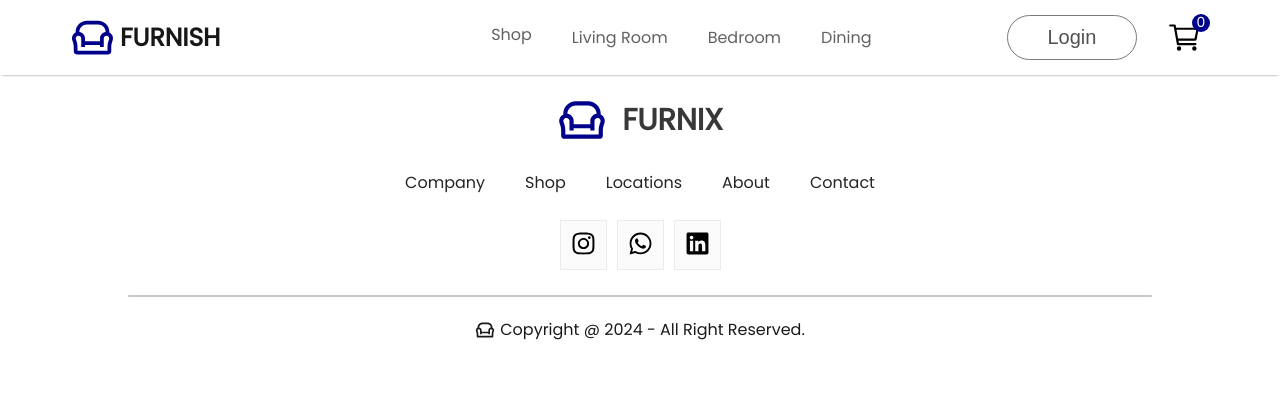
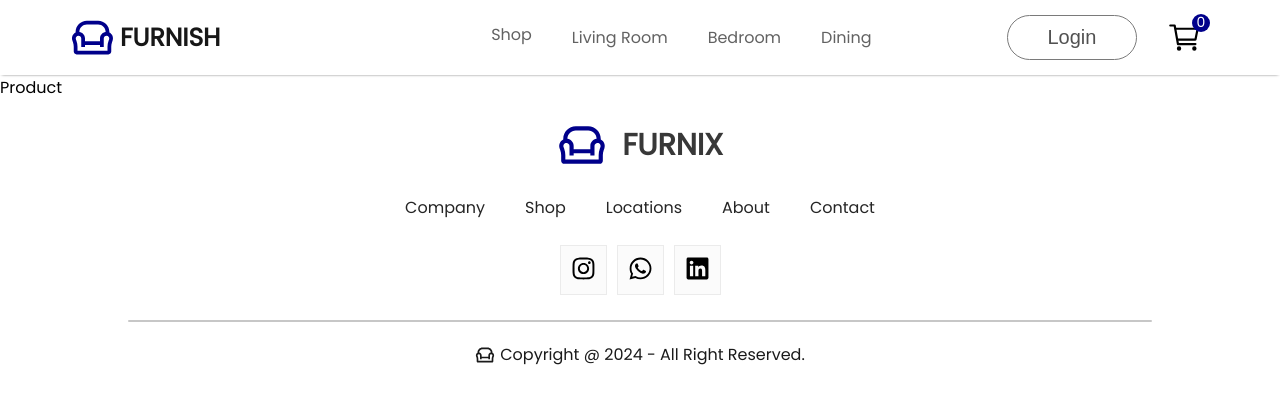
Before and after one commit to iambasilp/Fullstack-Furniture-Webapp, a React (Vite) app in the folder frontend/: page /product in a window 1280 px wide. Shown: the top 404 px of the page. Built offline with nearby package versions, Linux system fonts and the light colour scheme.

Commit message:
Dynamic  Routing Setting for Product Page

```diff
--- a/frontend/src/App.jsx
+++ b/frontend/src/App.jsx
@@ -3,6 +3,7 @@ import Navbar from "./Components/Shared/Navbar/Navbar";
 import Shop from "./Pages/Shop/Shop";
 import Footer from "./Components/Shared/Footer/Footer";
 import ShopCategory from "./Pages/ShopCategory/ShopCategory";
+import Product from "./Pages/Product/Product";
 
 const App = () => {
   return (
@@ -20,6 +21,9 @@ const App = () => {
             element={<ShopCategory category="bedroom" />}
           />
           <Route path="/dining" element={<ShopCategory category="dining" />} />
+          <Route path="/product" element={<Product/>}>
+          <Route path=':productId' element={<Product/>}/>
+        </Route>
         </Routes>
         <Footer />
       </BrowserRouter>
--- a/frontend/src/Components/Shared/Item/Item.jsx
+++ b/frontend/src/Components/Shared/Item/Item.jsx
@@ -1,4 +1,5 @@
 import React from "react";
+import { Link } from "react-router-dom";
 import "./Item.css";
 
 const Item = (props) => {
@@ -6,7 +7,7 @@ const Item = (props) => {
     <div className="item">
       <div className="item-img">
         <a href="#">
-          <img onClick={window.scrollTo(0, 0)} src={props.image} alt="" />
+        <Link to={`/product/${props.id}`}><img onClick={window.scrollTo(0,0)} src={props.image} alt="" /></Link>
         </a>
       </div>
 
--- /dev/null
+++ b/frontend/src/Pages/Product/Product.jsx
@@ -0,0 +1,11 @@
+import React from 'react'
+import './Product.css'
+const Product = () => {
+  return (
+    <div>
+      Product
+    </div>
+  )
+}
+
+export default Product
```
Also changed, not shown: frontend/src/Pages/Product/Product.css (added).
